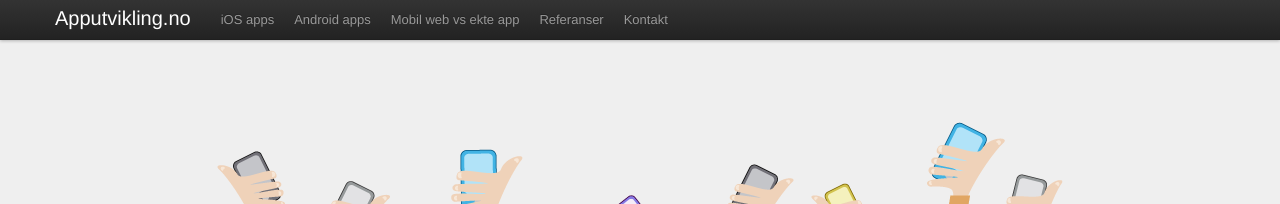
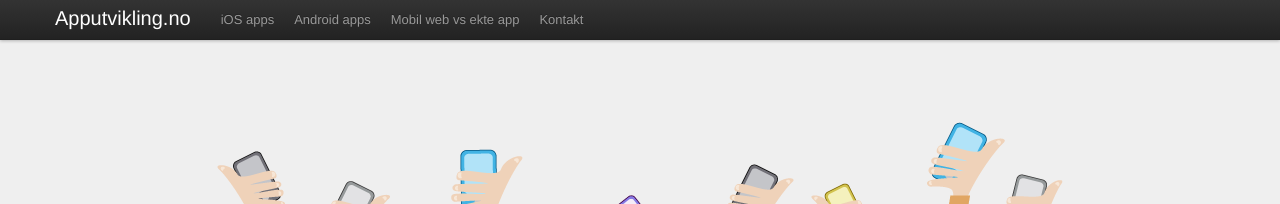
Before and after one commit to front/apputvikling, a Jekyll site: the page built from index.html, in a window 1280 px wide. Shown: the top 204 px of the page. Built offline with Jekyll 4.4.1, drawn with Linux system fonts in a browser that asks for light colours; nearby versions of some CDN libraries.

Commit message:
Removed menu item for Referanser. Changed link for Blackberry

```diff
--- a/_layouts/default.html
+++ b/_layouts/default.html
@@ -53,9 +53,9 @@
               <li class="">
                 <a href="/html5-vs-app">Mobil web vs ekte app</a>
               </li>
-              <li class="">
+              <!--<li class="">
                 <a href="/referanser/">Referanser</a>
-              </li>
+              </li>-->
               <li class="">
                 <a href="/kontakt">Kontakt</a>
               </li>
--- a/index.html
+++ b/index.html
@@ -38,7 +38,7 @@ title: Apputvikling
       <p>Først i 2012 har Microsoft med Windows Phone 7 lansert en killer plattform, som garantert blir å regne med. For Windows-utvikling benytter vi PhoneGap, for ekte kryssplattformutvikling. </p>
     </div>
     <div class="span4">
-      <h2 class="icons-blackberry"><a href="/blackberry/">Blackberry mobil apps</a></h2>
+      <h2 class="icons-blackberry"><a href="/phonegap/">Blackberry mobil apps</a></h2>
       <p>Hver dag selges det 150k Blackberry smarttelefoner, og det blir i økende grad viktig å lage løsninger for denne ivrige brukerbasen. Løsning: Lag koden ett sted, og deploy til flere plattformer.</p>
     </div>
     <div class="span4">
```
Also changed, not shown: 13 other files.
